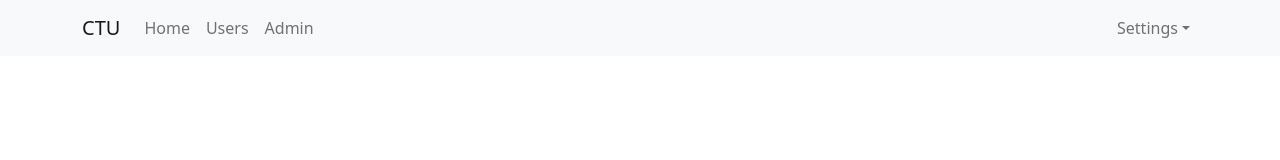
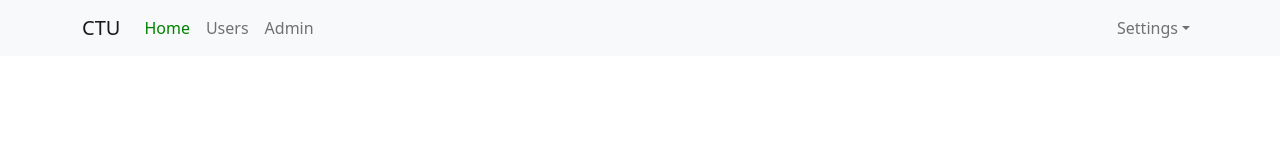
Before and after one commit to TieuCuu/reactjs-hoidanit, a React (Create React App) app: page / in a window 1280 px wide. Shown: the top 160 px of the page. Built offline with nearby package versions, Linux system fonts and the light colour scheme.

Commit message:
active link

```diff
--- a/src/App.js
+++ b/src/App.js
@@ -1,7 +1,7 @@
 import './App.scss';
 import Header from './components/Header/Header';
 import React from 'react';
-import { Outlet, Link } from "react-router-dom";
+import { Outlet } from "react-router-dom";
 //cách viết class component
 // class App extends React.Component {
 // 	render() {
--- a/src/App.scss
+++ b/src/App.scss
@@ -8,3 +8,15 @@
 	-webkit-font-smoothing: antialiased;
 	-moz-osx-font-smoothing: grayscale;
 }
+
+.app-container {
+	.header-container {
+		.navbar-nav {
+			.nav-link {
+				&.active {
+					color: green;
+				}
+			}
+		}
+	}
+}
--- a/src/components/Header/Header.js
+++ b/src/components/Header/Header.js
@@ -2,7 +2,7 @@
 import Nav from 'react-bootstrap/Nav';
 import Navbar from 'react-bootstrap/Navbar';
 import NavDropdown from 'react-bootstrap/NavDropdown';
-import { Link } from "react-router-dom";
+import { NavLink, Link } from "react-router-dom";
 
 const Header = () => {
     return (
@@ -12,9 +12,9 @@
                 <Navbar.Toggle aria-controls="basic-navbar-nav" />
                 <Navbar.Collapse id="basic-navbar-nav">
                     <Nav className="me-auto">
-                        <Link to="/" className='nav-link'>Home</Link>
-                        <Link to="/users" className='nav-link'>Users</Link>
-                        <Link to="/admin" className='nav-link'>Admin</Link>
+                        <NavLink to="/" className='nav-link'>Home</NavLink>
+                        <NavLink to="/users" className='nav-link'>Users</NavLink>
+                        <NavLink to="/admin" className='nav-link'>Admin</NavLink>
 
 
                     </Nav>
```
